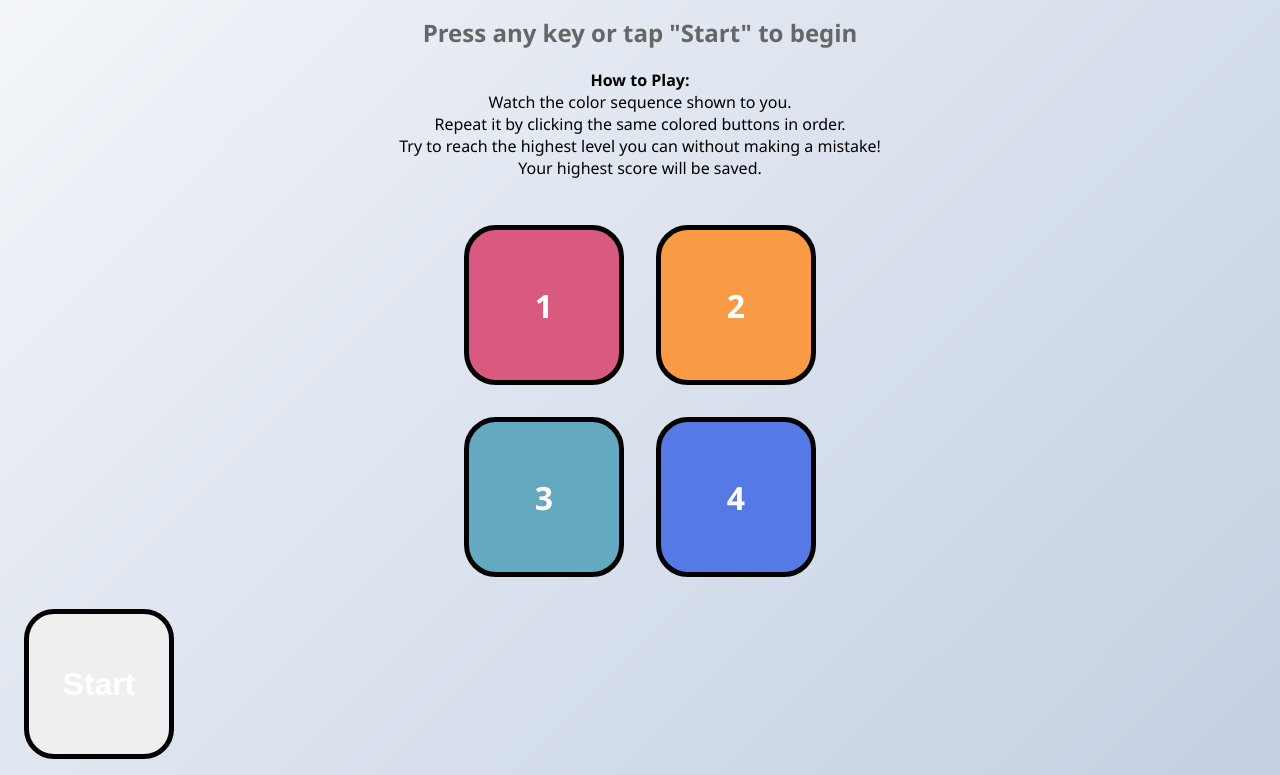
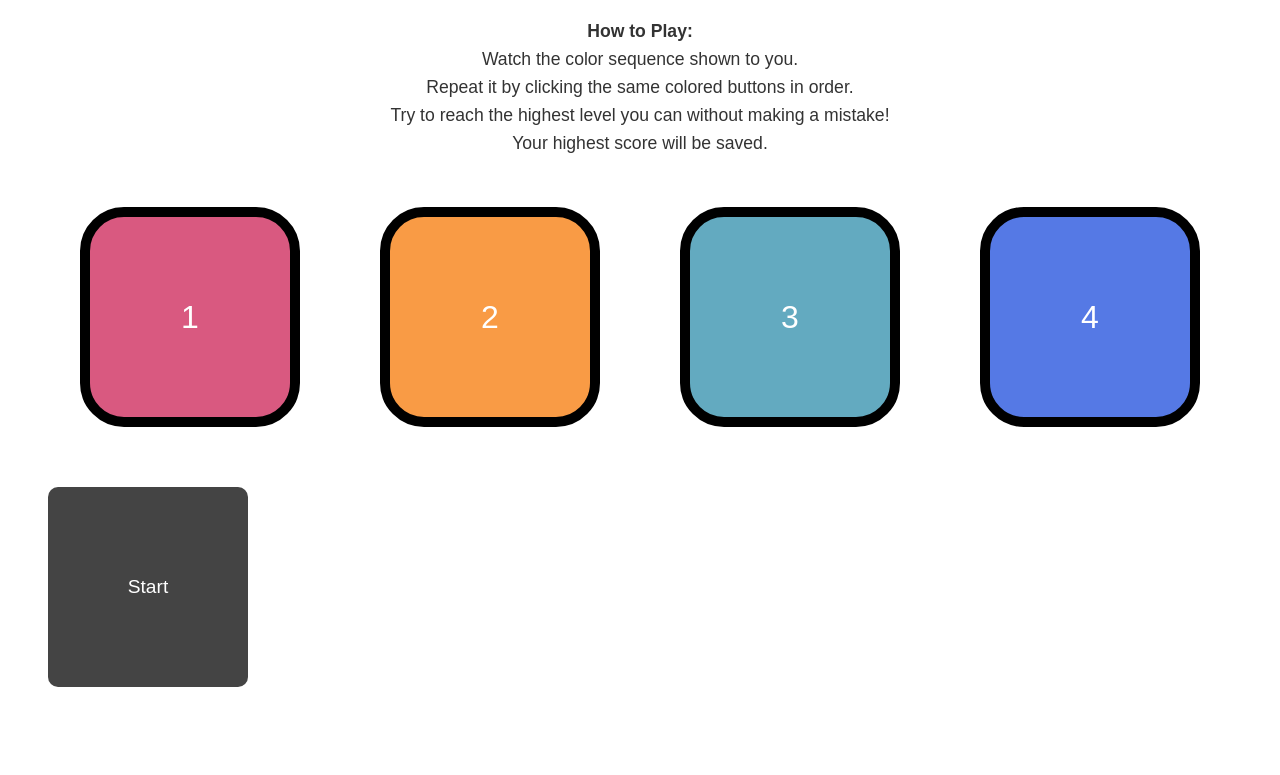
Before and after one commit to UkAnonymous/Simon-says, a plain HTML site: page index.html in a window 1280 px wide. Shown: the part 111-886 px from the top of the page. After the commit the page ends 838 px from the top, so only its background shows below. Drawn offline with Linux system fonts and the light colour scheme.

Commit message:
Update styles.css

```diff
--- a/styles.css
+++ b/styles.css
@@ -1,59 +1,32 @@
 body {
   text-align: center;
-    font-family: 'Segoe UI', Tahoma, Geneva, Verdana, sans-serif;
-    background: linear-gradient(135deg, #f5f7fa, #c3cfe2);
-    transition: background-color 0.5s;
+  font-family: Arial, sans-serif;
 }
 
-h1 {
-    font-size: 3rem;
-    margin-top: 30px;
-    color: #333;
-}
-
-h2 {
-    font-size: 1.5rem;
-    color: #666;
-}
-
-h3 {
-    font-size: 1.2rem;
-    margin-bottom: 20px;
-    color: #444;
+.btn {
+  height: 200px;
+  width: 200px;
+  border-radius: 20%;
+  border: 10px solid black;
+  margin: 2.5rem;
+  font-size: 2rem;
+  color: white;
+  display: flex;
+  align-items: center;
+  justify-content: center;
+  user-select: none;
+  cursor: pointer;
+  transition: transform 0.1s;
 }
 
 .btn-container {
   display: flex;
-    flex-direction: column;
-    align-items: center;
-    margin-top: 30px;
+  justify-content: center;
+  flex-wrap: wrap;
 }
 
-.line-one,
-.line-two {
+.line-one, .line-two {
   display: flex;
-    justify-content: center;
-}
-
-.btn {
-    height: 150px;
-    width: 150px;
-    border-radius: 20%;
-    border: 5px solid black;
-    margin: 1rem;
-    font-size: 2rem;
-    color: white;
-    font-weight: bold;
-    display: flex;
-    align-items: center;
-    justify-content: center;
-    transition: transform 0.2s, box-shadow 0.2s;
-    cursor: pointer;
-}
-
-.btn:hover {
-    transform: scale(1.05);
-    box-shadow: 0 0 15px rgba(0, 0, 0, 0.3);
 }
 
 .yellow {
@@ -71,10 +44,26 @@ h3 {
 
 .flash {
   background-color: white !important;
-    box-shadow: 0 0 20px white;
+}
+.userflash {
+  background-color: green !important;
 }
 
-.userflash {
-    background-color: limegreen !important;
-    box-shadow: 0 0 20px limegreen;
+#start {
+  margin-top: 20px;
+  padding: 15px 30px;
+  font-size: 1.2rem;
+  background-color: #444;
+  color: white;
+  border-radius: 10px;
+  border: none;
 }
+
+#instructions {
+  font-size: 1.1rem;
+  color: #333;
+  max-width: 600px;
+  margin: 10px auto;
+  padding: 0 20px;
+  line-height: 1.6;
+}
```
Lines whose indentation alone changed are shown as unchanged.
